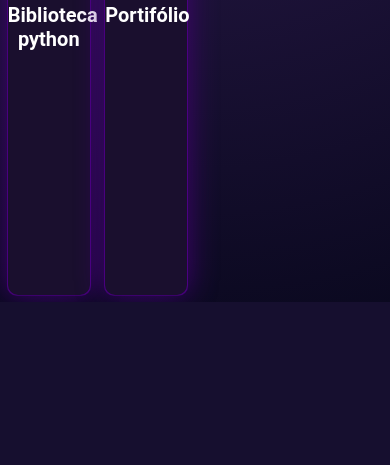
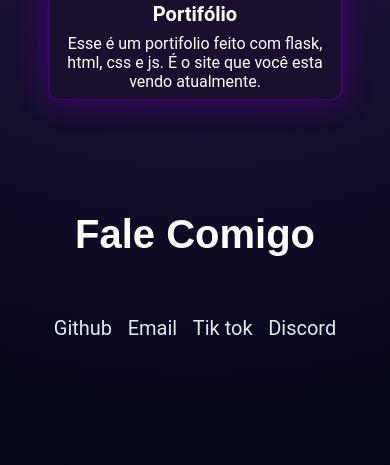
Before and after one commit to Vitor-Manoel-dbs/portifolio, a Flask app: page / in a window 390 px wide. Shown: the part 2886-3351 px from the top of the page. Before the commit the page ends 3188 px from the top, so only its background shows below. Run offline with Flask 3, Linux system fonts and the light colour scheme.

Commit message:
site terminado com algumas melhorias visuais e seções adicionadas

```diff
--- a/main.py
+++ b/main.py
@@ -1,17 +1,58 @@
-from flask import Flask, render_template
+from flask import Flask, render_template, request, redirect, url_for
+from flask_login import LoginManager
 from db import db
 from models import Projetos
+import os
 
 app = Flask(__name__)
 app.config['SQLALCHEMY_DATABASE_URI'] = 'sqlite:///database.db'
 db.init_app(app)
+
+admin_user = os.getenv('ADMIN_USER')
+admin_password = os.getenv('ADMIN_PASSWORD')
 
 @app.route('/')
 def home():
     projetos = db.session.query(Projetos).all()
     return render_template('home.html', projetos=projetos)
 
+@app.route('/admin', methods=['GET', 'POST'])
+def admin():
+    if request.method == 'POST':
+        user = request.form['usuario']
+        admin = request.form['senha']
+        if user == admin_user and admin == admin_password:
+            titulo = request.form['titulo']
+            descricao = request.form['descricao']
+            url = request.form['url']
+            image_url = request.form['image_url']
+            novo_projeto = Projetos(nome=titulo, descricao=descricao, url=url, image_url=image_url)
+            db.session.add(novo_projeto)
+            db.session.commit()
+            projetos = db.session.query(Projetos).all()
+            return render_template('admin.html', projetos=projetos)
+
+    projetos = db.session.query(Projetos).all()
+    return render_template('admin.html', projetos=projetos)
+
+@app.route('/admin/remove', methods=['POST', 'GET'])
+def remove():
+    if request.method == 'POST':
+        admin_name = request.form['admin_name']
+        admin_pass = request.form['admin_pass']
+        projeto_id = request.form['projeto_nome']
+        if admin_name == admin_user and admin_pass == admin_password:
+            try:
+                projeto = db.session.query(Projetos).filter_by(nome=projeto_id).first()
+                db.session.delete(projeto)
+                db.session.commit()
+            except Exception as e:
+                print(f"Erro ao remover projeto: {e}")
+            return redirect(url_for('admin'))
+    projetos = db.session.query(Projetos).all()
+    return render_template('remove.html', projetos=projetos)
+
 if __name__ == "__main__":
     with app.app_context():
         db.create_all()
-    app.run(debug=True)
+    app.run(debug=True, host='0.0.0.0', port=5000)
--- a/models.py
+++ b/models.py
@@ -4,5 +4,6 @@ class Projetos(db.Model):
     __tablename__ = 'projetos'
     id = db.Column(db.Integer, primary_key=True)
     nome = db.Column(db.String(20), nullable=False )
+    descricao = db.Column(db.String(200), nullable=False)
     url = db.Column(db.String, nullable=False, unique=True)
     image_url = db.Column(db.String, nullable=False)
--- a/static/styles/fonts.css
+++ b/static/styles/fonts.css
@@ -7,3 +7,8 @@
     font-family: 'roboto';
     src: url(../fonts/Roboto-VariableFont_wdth\,wght.ttf) format('ttf');
 }
+
+@font-face {
+    font-family: 'viga';
+    src: url(../fonts/Viga-Regular.ttf) format('ttf');
+}
--- a/static/styles/geral.css
+++ b/static/styles/geral.css
@@ -10,7 +10,8 @@ html {
 
 body {
     background: purple radial-gradient(circle at top, #2d1b4e 0%, #020414 100%);
-    height: 100dvh;
+    height: auto;
+    min-height: 100%;
     min-height: 100dvh;
     color: white;
     margin: 0;
--- /dev/null
+++ b/static/styles/mediaQuerryes.css
@@ -0,0 +1,129 @@
+@media screen and (max-width: 800px){
+    header h1{
+        font-size: 50px;
+    }
+    header button{
+        font-size: 15px;
+    }
+    header {
+        height: auto;
+    }
+    #menu {
+        display: none;
+    }
+}
+
+@media screen and (max-width: 800px){
+    #sobre {
+        flex-direction: column;
+        justify-content: center;
+        align-items: center;
+        min-height: auto;
+        height: auto;
+        margin-bottom: 100%;
+    }
+
+    #sobreMim {
+        text-align: center;
+        flex: 100%;
+        display: block;
+        margin-left: 0;
+    }
+    #sobreMim p:hover {
+        transform: scale(1);
+    }
+    #sobreMim h2{
+        font-size: 25px;
+    }
+    #sobreMim p {
+        font-size: 15px;
+        max-width: 100%;
+        margin: 5%;
+    }
+    #texto-sobreMim{
+        text-align: center;
+    }
+    #texto-sobreMim h2:hover {
+        transform: scale(1);
+    }
+
+    #sessao1 h2{
+        font-size: 25px;
+    }
+
+    #sessao1 h2:hover {
+        transform: scale(1);
+    }
+    #imagem img{
+        margin: 0 auto;
+        text-align: center;
+        margin-top: 20%;
+        width: 50%;
+    }
+    #imagem:hover {
+        transform: scale(1);
+    }
+
+}
+
+@media screen and (max-width: 800px){
+    #linguagens h2 {
+        font-size: 25px;
+    }
+
+    #linguagens{
+        width: 95%;
+        margin-bottom: 0;
+    }
+
+    #linguagens img{
+        width: 18%;
+    }
+
+    #linguagens img:hover {
+        transform: scale(1);
+    }
+}
+
+@media screen and (max-width: 800px){
+    #projetos {
+        margin-top: 50%;
+    }
+    #projetos h2{
+        font-size: 35px;
+        margin-bottom: 50px;
+    }
+
+    #proj-divs {
+        flex-direction: column;
+        align-items: center;
+    }
+
+    #proj-divs div img{
+        width: 100%;
+        height: auto;
+    }
+
+    #proj-divs div{
+        width: 75%;
+        margin: 5px;
+        margin-bottom: 15px;
+        height: 50%;
+
+    }
+
+    #contato-div{
+        flex-direction: column;
+        align-items: center;
+        justify-self: center;
+        margin-bottom: 0;
+        margin-bottom: 0 auto;
+
+    }
+    #contato-div a{
+        display: inline-block;
+        margin-bottom: 0;
+    }
+    footer {
+        margin-top: auto;
+}
--- a/static/styles/projetos.css
+++ b/static/styles/projetos.css
@@ -5,13 +5,26 @@
 #projetos h2{
     font-size: 50px;
     text-align: center;
+    text-overflow: ellipsis;
+    overflow: hidden;
 }
 
 #proj-divs {
     display: flex;
     flex-direction: row;
+    flex-wrap: wrap;
     justify-content: flex-start;
     overflow: hidden;
+    margin-bottom: 10%;
+    overflow: visible;
+}
+
+#proj-divs div p{
+    overflow-wrap: break-word;
+    text-overflow: ellipsis;
+    overflow: hidden;
+    margin: 8px;
+
 }
 
 #proj-divs div img{
--- /dev/null
+++ b/static/styles/rodape.css
@@ -0,0 +1,38 @@
+@import url(fonts.css);
+
+footer {
+    width: 100%;
+    height: 30vh;
+    margin-top: 25%;
+    text-align: center;
+}
+
+footer h2 {
+    font-size: 40px;
+    margin-top: 10vh;
+    margin-bottom: 5vh;
+    color: #ff007f;
+    font-family: 'Viga', sans-serif;
+    font-weight: bold;
+}
+
+#contato-div a {
+    color: #e2e8f0;
+    text-decoration: none;
+    margin: 0 2dvw;
+    font-size: 20px;
+    transition: color 0.3s;
+    display: block;
+    margin-top: 2vh;
+}
+
+#contato-div a:hover {
+    color: #4b0082;
+}
+#contato-div {
+    display: flex;
+    flex-direction: row;
+    justify-content: center;
+    align-items: center;
+    flex-wrap: wrap;
+}
--- a/static/styles/sessao1.css
+++ b/static/styles/sessao1.css
@@ -2,7 +2,7 @@
 
 #sobre {
     height: 100dvh;
-    width: 100dvw;
+    width: 100%;
     display: flex;
     flex-direction: row;
     justify-content: space-between;
--- a/templates/home.html
+++ b/templates/home.html
@@ -1,14 +1,18 @@
 <!DOCTYPE html>
-<html lang="en">
+<html lang="pt-br">
 <head>
     <meta charset="UTF-8">
-    <meta name="viewport" content="width=device-width, initial-scale=1.0">
-    <title>Document</title>
+    <meta name="theme-color" content="#121212">
+    <meta name="color-scheme" content="dark">
+    <meta name="viewport" content="width=device-width, initial-scale=1.0, viewport-fit=cover">
+    <title>Portifólio</title>
     <link rel="stylesheet" href="{{url_for('static', filename='styles/inicio.css')}}">
     <link rel="stylesheet" href="{{url_for('static', filename='styles/geral.css')}}">
     <link rel="stylesheet" href="{{url_for('static', filename='styles/sessao1.css')}}">
     <link rel="stylesheet" href="{{url_for('static', filename='styles/menu.css')}}">
     <link rel="stylesheet" href="{{url_for('static', filename='styles/projetos.css')}}">
+    <link rel="stylesheet" href="{{url_for('static', filename='styles/mediaQuerryes.css')}}">
+    <link rel="stylesheet" href="{{url_for('static', filename='styles/rodape.css')}}">
 </head>
 <body>
     <nav id="menu">
@@ -47,10 +51,20 @@
                 <div class="projeto">
                     <img src="{{projeto.image_url}}">
                     <a target="_blank" href="{{projeto.url}}">{{projeto.nome}}</a>
+                    <p>{{projeto.descricao}}</p>
                 </div>
             {% endfor %}
         </div>
     </section>
+    <footer id="faleComigo">
+        <h2 style="color: white;">Fale Comigo</h2>
+        <div id="contato-div">
+            <a href="https://github.com/Vitor-Manoel-dbs" target="_blank">Github</a>
+            <a href="mailto:vitormanoeldebonadesouza@gmail.com" target="_blank">Email</a>
+            <a href="https://www.tiktok.com/@um_cara_aleatorio__?_r=1&_t=ZS-93gBk98ReOT" target="_blank">Tik tok</a>
+            <a href="https://discord.gg/G3wWc7xK" target="_blank">Discord</a>
+        </div>
+    </footer>
     <script src="{{url_for('static', filename='scripts/scroll.js')}}"></script>
 </body>
 </html>
```
Also changed, not shown: templates/admin.html (added, +29 -0 lines), templates/remove.html (added, +22 -0 lines), instance/database.db, static/fonts/Viga-Regular.ttf (added), 1 other file.
